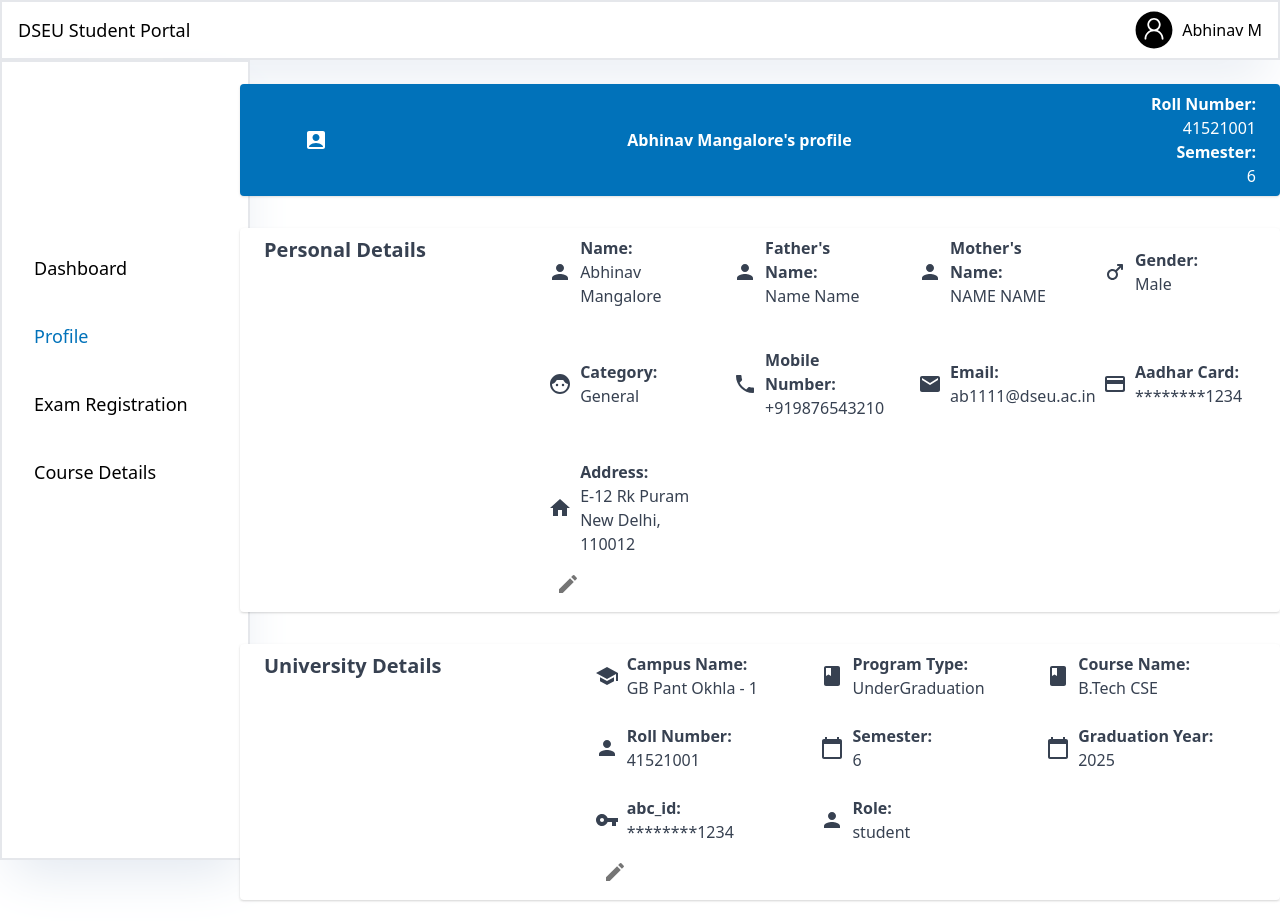
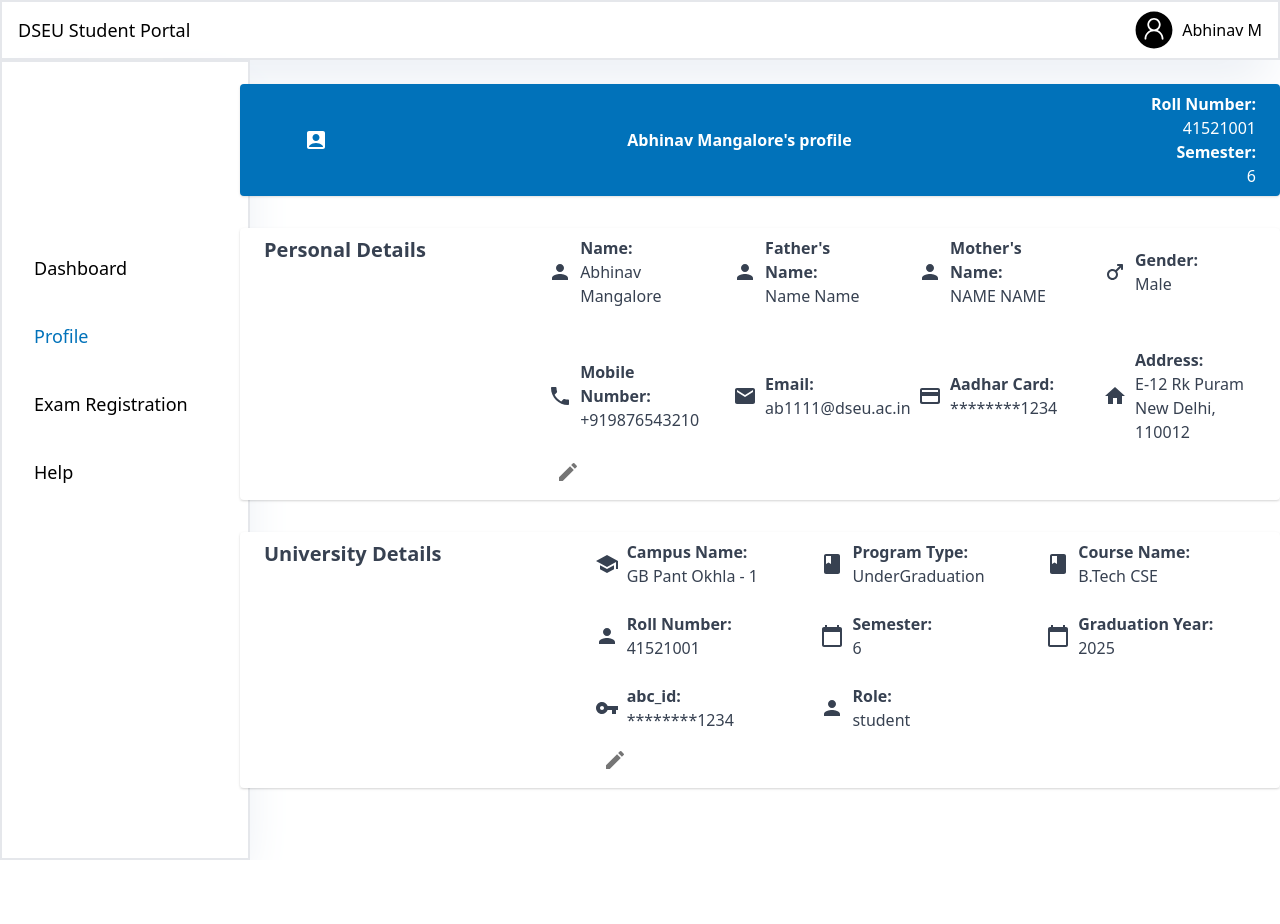
Before and after one commit to deepanshupal09/dseu_project, a Next.js app: page /profile in a window 1280 px wide. After the commit the page ends 860 px from the top, so only its background shows below. Built offline with nearby package versions, Linux system fonts and the light colour scheme.

Commit message:
help component added

```diff
--- a/app/dashboard/Navbar.tsx
+++ b/app/dashboard/Navbar.tsx
@@ -4,7 +4,7 @@
 export default function Navbar() {
   const [isMenuOpen, setIsMenuOpen] = useState(false);
   const [activeLink, setActiveLink] = useState('');
-  const options = ["Dashboard", "Profile", "Exam Registration", "Course Details"];
+  const options = ["Dashboard", "Profile", "Exam Registration", "Help"];
   useEffect(() => {
     setActiveLink(window.location.pathname);
   }, []);
--- a/app/dashboard/page.tsx
+++ b/app/dashboard/page.tsx
@@ -6,12 +6,12 @@
 
 export default function Home() {
   const [selected, setSelected] = useState(0);
-  const options = ["Dashboard", "Profile", "Exam Registration", "Course Details"];
+  const options = ["Dashboard", "Profile", "Exam Registration", "Help"];
 
   const recentChange = {
     title: "Exam Registerations",
     timestamp: "2024-04-19",
-    details: "sixth semester final examination subjects were chosen and submitted.",
+    details: "Current semester's final examination subjects were chosen and submitted.",
   };
 
   const [expanded, setExpanded] = useState(false);
--- /dev/null
+++ b/app/help/layout.tsx
@@ -0,0 +1,12 @@
+
+export default function RootLayout({
+    children,
+  }: Readonly<{
+    children: React.ReactNode;
+  }>) {
+    return (
+      <>
+      {children}
+      </>
+    );
+  }
--- /dev/null
+++ b/app/help/page.tsx
@@ -0,0 +1,27 @@
+"use client";
+import React, { useState } from "react";
+import Header from "../dashboard/Header";
+import Navbar from "../dashboard/Navbar";
+import CampaignIcon from '@mui/icons-material/Campaign';
+
+export default function Home() {
+  const [selected, setSelected] = useState(0);
+  const options = ["Dashboard", "Profile", "Exam Registration", "Help"];
+
+  return (
+    <>
+      <div className="bg-[#dfdede] ">
+        <Header username={"Abhinav M"} />
+        <Navbar />
+      </div>
+      <div className="announcement bg-dseublue py-2 px-4 rounded shadow absolute top-[120px] sm:left-[250px] left-0 right-0 z-10 mx-12">
+        <h1 className="text-3xl text-white font-bold mt-4"><CampaignIcon/>Facing issue ??</h1>
+        <ul className="text-white font-normal">
+            <li  className="my-6">Contact authorities and tell your problems.</li>
+            <li className="my-6">Email: abcd@dseu.ac.in</li>
+            <li className="my-6">Contact: +912323232323</li>
+          </ul>
+      </div>
+    </>
+  );
+}
--- a/app/profile/page.tsx
+++ b/app/profile/page.tsx
@@ -27,8 +27,6 @@
   mothersNameInput: string;
   gender: string;
   genderInput: string;
-  category: string;
-  categoryInput: string;
   mobileNumber: string;
   mobileNumberInput: string;
   email: string;
@@ -50,8 +48,6 @@
     mothersNameInput: "NAME NAME",
     gender: "Male",
     genderInput: "Male",
-    category: "General",
-    categoryInput: "General",
     mobileNumber: "+919876543210",
     mobileNumberInput: "+919876543210",
     email: "ab1111@dseu.ac.in",
@@ -182,74 +178,6 @@
     );
   };
 
-  const renderCategoryField = () => {
-    return (
-      <div className="flex items-center mb-2">
-        <Face6RoundedIcon className="mr-2" />
-        <div className="flex flex-col">
-          {editMode ? (
-            <>
-              <label>
-                <input
-                  type="checkbox"
-                  name="category"
-                  value="General"
-                  checked={tempPersonalDetails ? tempPersonalDetails.category === "General" : personalDetails.category === "General"}
-                  onChange={(e) => handleInputChange("category", e.target.checked ? "General" : "")}
-                />
-                General
-              </label>
-              <label>
-                <input
-                  type="checkbox"
-                  name="category"
-                  value="EWS"
-                  checked={tempPersonalDetails ? tempPersonalDetails.category === "EWS" : personalDetails.category === "EWS"}
-                  onChange={(e) => handleInputChange("category", e.target.checked ? "EWS" : "")}
-                />
-                EWS
-              </label>
-              <label>
-                <input
-                  type="checkbox"
-                  name="category"
-                  value="OBC"
-                  checked={tempPersonalDetails ? tempPersonalDetails.category === "OBC" : personalDetails.category === "OBC"}
-                  onChange={(e) => handleInputChange("category", e.target.checked ? "OBC" : "")}
-                />
-                OBC
-              </label>
-              <label>
-                <input
-                  type="checkbox"
-                  name="category"
-                  value="SC"
-                  checked={tempPersonalDetails ? tempPersonalDetails.category === "SC" : personalDetails.category === "SC"}
-                  onChange={(e) => handleInputChange("category", e.target.checked ? "SC" : "")}
-                />
-                SC
-              </label>
-              <label>
-                <input
-                  type="checkbox"
-                  name="category"
-                  value="ST"
-                  checked={tempPersonalDetails ? tempPersonalDetails.category === "ST" : personalDetails.category === "ST"}
-                  onChange={(e) => handleInputChange("category", e.target.checked ? "ST" : "")}
-                />
-                ST
-              </label>
-            </>
-          ) : (
-            <p>
-              <span className="font-bold">Category:</span>
-              <br /> {personalDetails.category}
-            </p>
-          )}
-        </div>
-      </div>
-    );
-  };
 
   const handleEditAndConfirm = () =>{
     if(editMode){
@@ -295,7 +223,6 @@
               {renderField("fathersName", "Father's Name")}
               {renderField("mothersName", "Mother's Name")}
               {renderGenderField()}
-              {renderCategoryField()}
               {renderField("mobileNumber", "Mobile Number")}
               {renderField("email", "Email")}
               {renderField("aadharCard", "Aadhar Card")}
```
